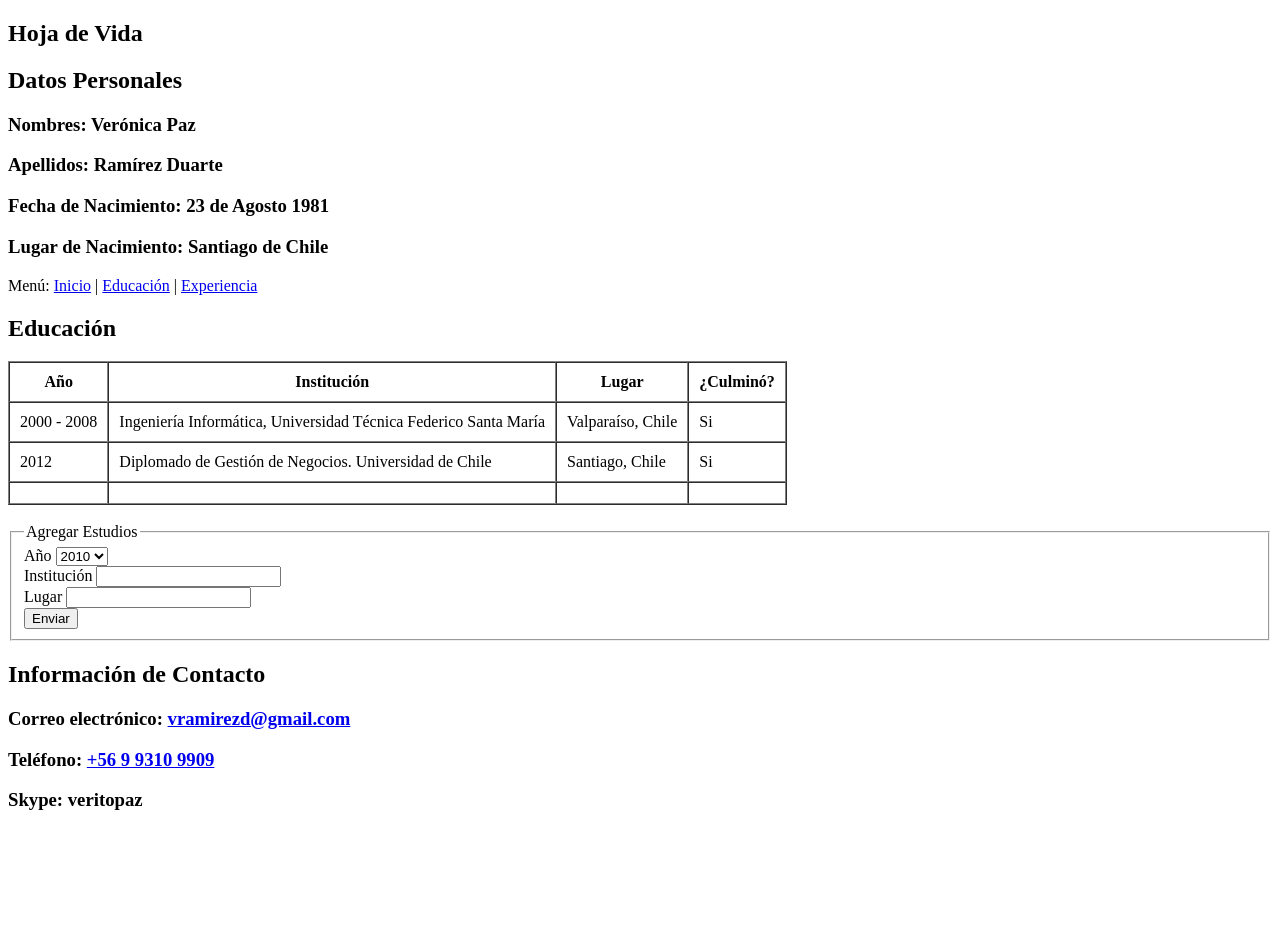
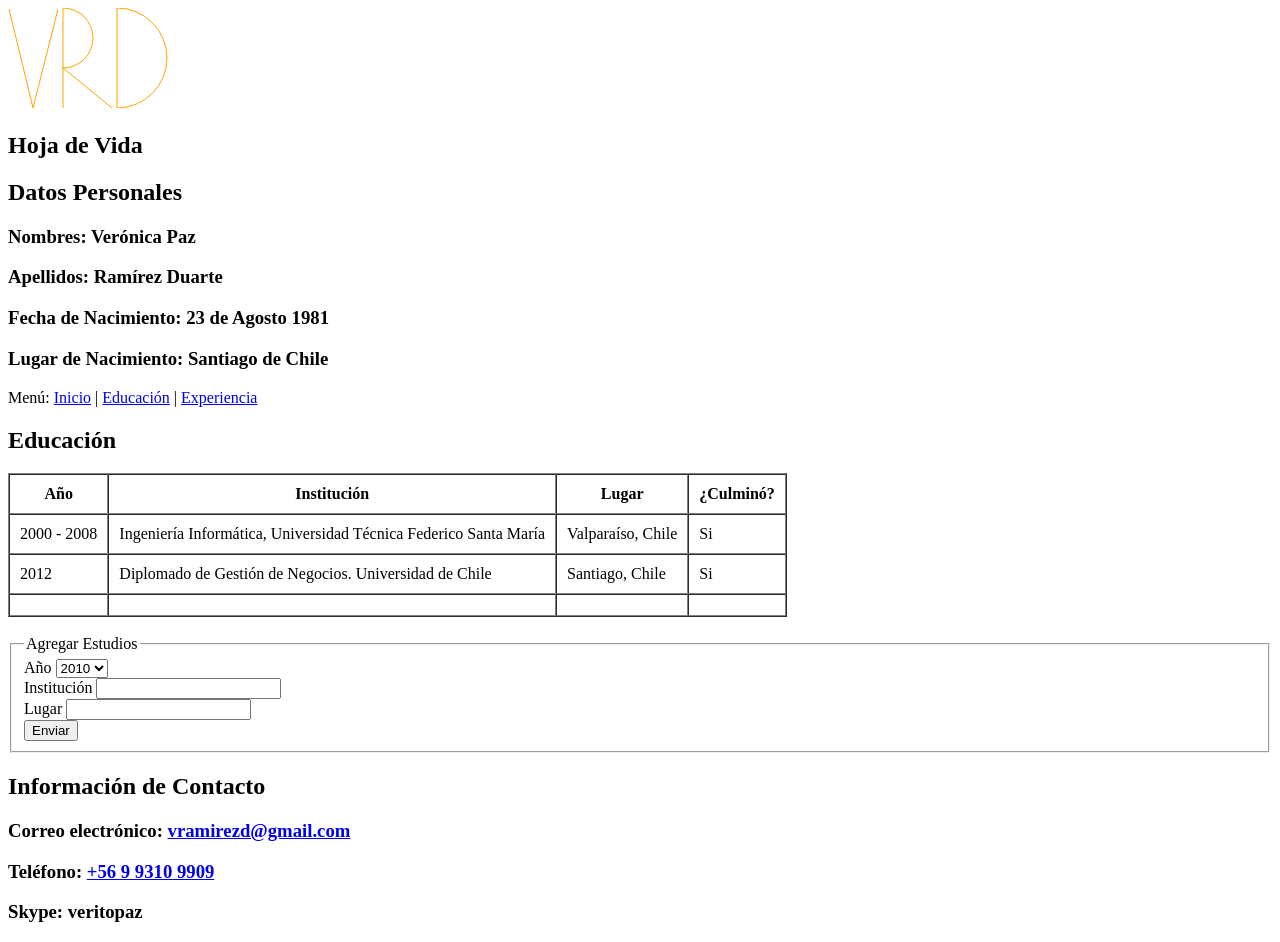
Before and after one commit to veritopaz/FundHtml_EvFinal, a plain HTML site: page educacion.html in a window 1280 px wide. Before the commit the page ends 830 px from the top, so only its background shows below. Drawn offline with Linux system fonts and the light colour scheme.

Commit message:
Se agrega svg de iniciales a archivo de educacion y experiencia

```diff
--- a/educacion.html
+++ b/educacion.html
@@ -7,6 +7,25 @@
   <body>
 
 <header>
+  <svg width="50" height="100">
+    <g>
+      <line stroke="orange" stroke-width="1" x1="1" y1="1" x2="25" y2="100"/>
+      <line stroke="orange" stroke-width="1" x1="25" y1="100" x2="50" y2="1"/>
+    </g>
+  </svg>
+  <svg width="50" height="100">
+    <g>
+      <line  x1="1" y1="1" x2="1" y2="100" stroke="orange" stroke-width="1"/>
+      <line  x1="1" y1="60" x2="50" y2="100" stroke="orange" stroke-width="1"/>
+      <circle cx="1" cy="30" r="30" stroke="orange" stroke-width="1" fill="none" />
+    </g>
+  </svg>
+  <svg width="100" height="100">
+    <g>
+      <line x1="1" y1="1" x2="1" y2="100" stroke="orange" stroke-width="1"/>
+      <circle cx="1" cy="50" r="50" stroke="orange" stroke-width="1" fill="none" />
+    </g>
+  </svg>
 </header>
 
 <section>
```
Also changed, not shown: experiencia.html (+19 -0 lines).
